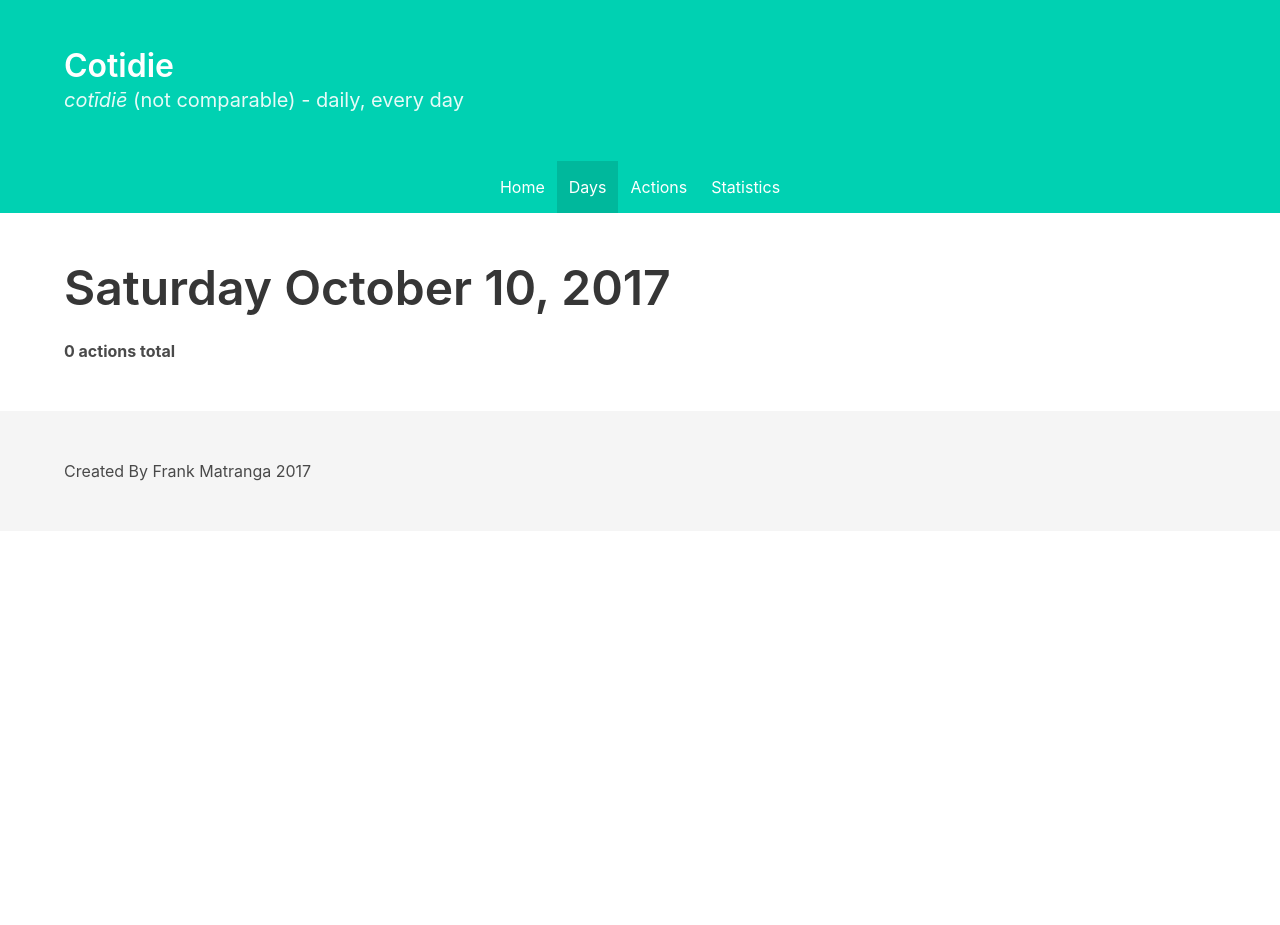
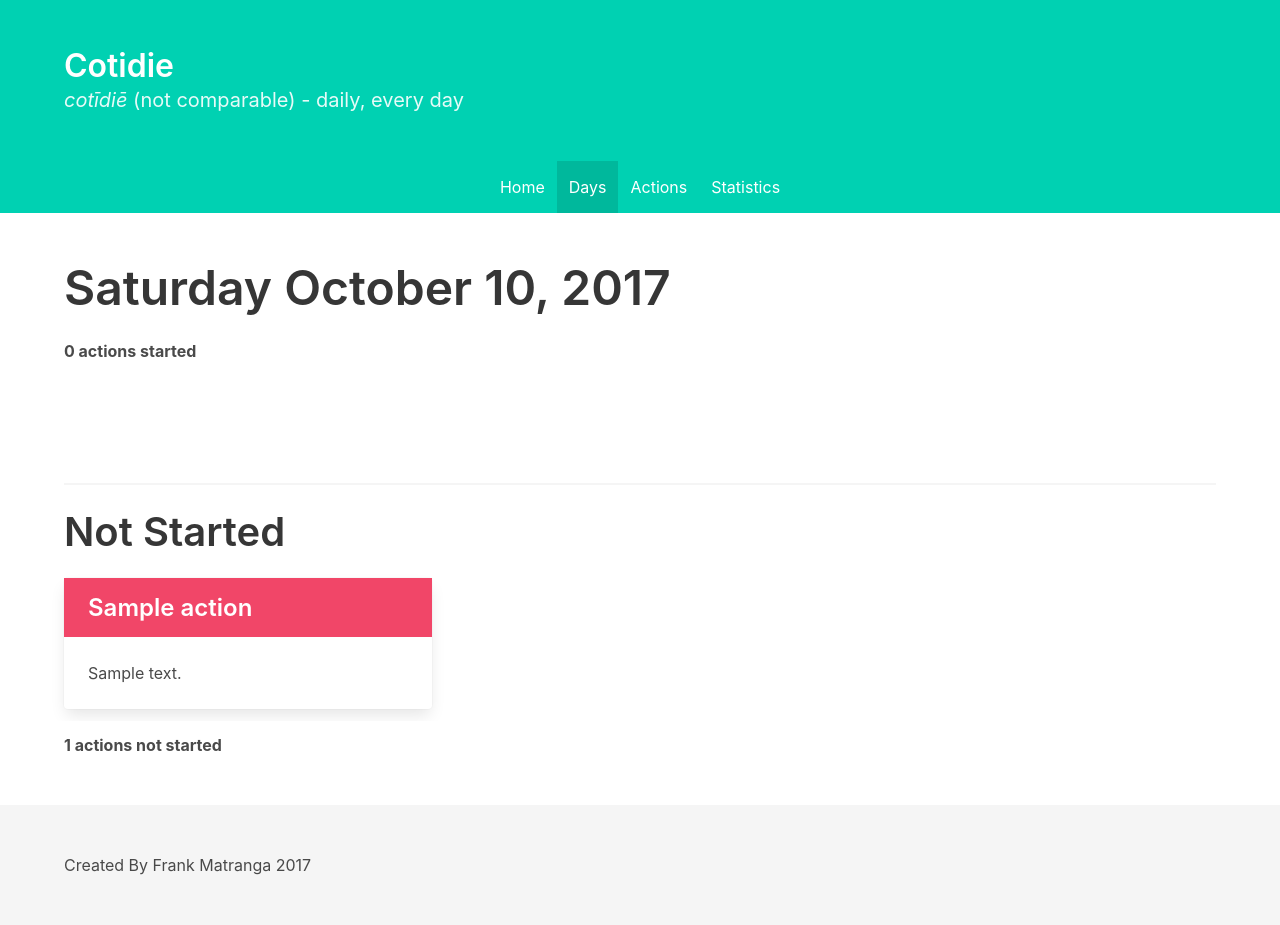
Before and after one commit to Apexal/cotidie, a Flask app: page /days/2017-10-14 in a window 1280 px wide. Before the commit the page ends 481 px from the top, so only its background shows below. Run offline with Flask 2, Linux system fonts and the light colour scheme; tables that the repository leaves empty hold one stand-in row (values such as "Sample post"); some libraries are stand-ins or nearby versions.

Commit message:
Improved Day View - Show not started actions - Better show progress

```diff
--- a/cotidie/static/style.css
+++ b/cotidie/static/style.css
@@ -6,3 +6,7 @@ ol.completion-comments {
   margin: 0;
   margin-left: 0.5rem;
 }
+
+.action-columns {
+  overflow-x: hidden;
+}
--- a/cotidie/templates/day.html
+++ b/cotidie/templates/day.html
@@ -5,20 +5,22 @@
     <div class="container">
         <h1 class="title is-1">{{ date.strftime('%A %B %-m, %Y') }}</h1>
 
-        <div class="columns">
+        <div class="columns is-multiline action-columns">
             {% for action, completions in groups.items() %}
-                <div class="column is-one-third">
+                <div class="column is-6">
                     <div class="card">
                         <div class="card-image">
                             <figure>
-                                <img src="http://via.placeholder.com/450x150?text={{ completions | length }}+out+of+{{ action.min_amount }}" alt="Placeholder image">
+
                             </figure>
                         </div>
-                        <section class="hero is-dark action-hero">
+                        <section class="hero is-{{ 'success' if completions | length >= action.min_amount else 'dark'}} action-hero">
                             <div class="hero-body">
+                                <small class="is-pulled-right">{{ completions | length }} out of {{ action.min_amount }}</small>
                                 <div class="container">
                                     <h6 class="title is-4">
                                         <a href="{{ url_for('actions', action_id=action.id) }}">{{ action.title }}</a>
+
                                     </h6>
                                 </div>
                             </div>
@@ -32,7 +34,7 @@
                                     {% endfor %}
                                 </ol>
 
-                                <progress class="progress is-dark action-progress" value="15" max="100">30%</progress>
+                                <progress class="progress is-{{ 'success' if completions | length >= action.min_amount else 'dark'}} action-progress" value="{{ (completions | length / action.min_amount) * 100 }}" max="100">30%</progress>
                             </div>
                         </div>
                     </div>
@@ -40,7 +42,39 @@
             {% endfor %}
         </div>
 
-        <b>{{ groups | length }} actions total</b>
+        <b>{{ groups | length }} actions started</b>
+    </div>
+</section>
+
+<section class="section">
+    <div class="container">
+        <hr>
+        <h1 class="title is-2">Not Started</h1>
+
+        <div class="columns is-multiline action-columns">
+            {% for action in unused_actions %}
+                <div class="column is-4">
+                    <div class="card">
+                        <section class="hero is-danger action-hero">
+                            <div class="hero-body">
+                                <div class="container">
+                                    <h6 class="title is-4">
+                                        <a href="{{ url_for('actions', action_id=action.id) }}">{{ action.title }}</a>
+                                    </h6>
+                                </div>
+                            </div>
+                        </section>
+                        <div class="card-content">
+                            <div class="content">
+                                {{ action.description }}
+                            </div>
+                        </div>
+                    </div>
+                </div>
+            {% endfor %}
+        </div>
+
+        <b>{{ unused_actions | length }} actions not started</b>
     </div>
 </section>
 {% endblock %}
--- a/cotidie/views.py
+++ b/cotidie/views.py
@@ -44,5 +44,7 @@ def days(date=None):
         groups = {}
         for a in actions:
             groups[a] = [c for c in completions if c.action == a]
-        app.logger.debug(groups)
-        return render_template('day.html', date=datetime.strptime(date, '%Y-%m-%d'), groups=groups)
+
+        unused_actions = [a for a in Action.query.all() if a not in actions]
+
+        return render_template('day.html', date=datetime.strptime(date, '%Y-%m-%d'), groups=groups, unused_actions=unused_actions)
```
